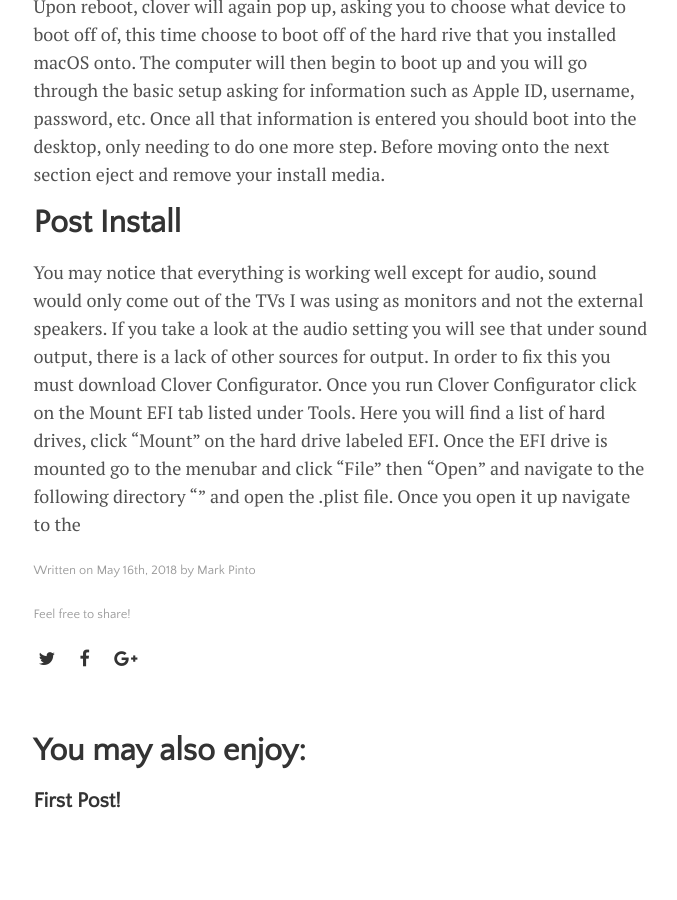
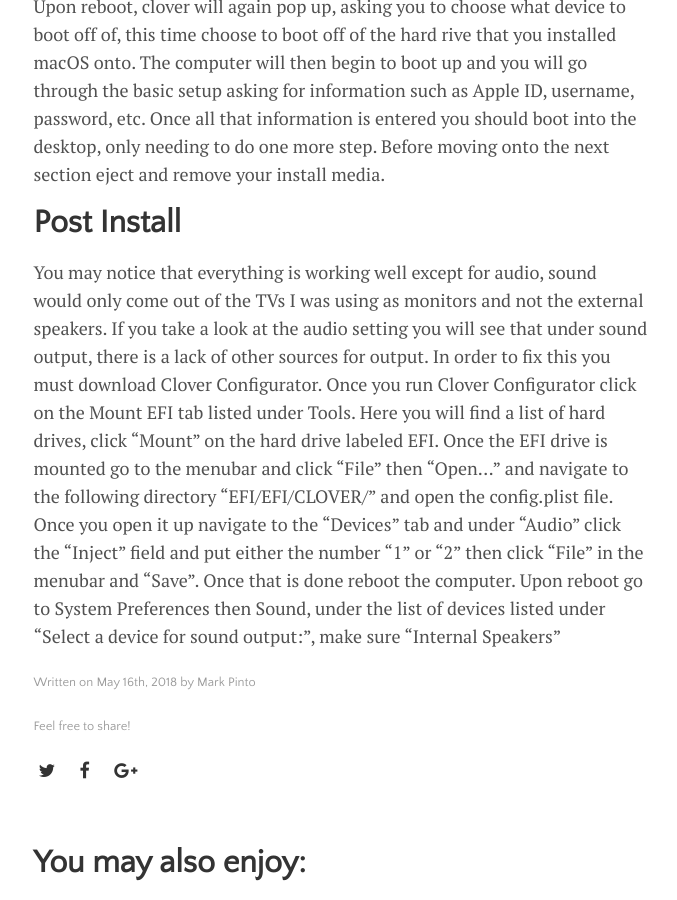
Before and after one commit to MarkPinto/MarkPinto.github.io, a Jekyll site: the page built from _posts/2018-05-16-Hackintoshing-My-PC.md, in a window 1280 px wide and 900 px high, scrolled down 8380 px. Shown: the whole window, without its empty margins (299-976 px from the left). Built offline with Jekyll 4.4.1, drawn with Linux system fonts in a browser that asks for light colours.

Commit message:
WIP Post

```diff
--- a/_posts/2018-05-16-Hackintoshing-My-PC.md
+++ b/_posts/2018-05-16-Hackintoshing-My-PC.md
@@ -151,4 +151,4 @@
 
 # Post Install
 
-You may notice that everything is working well except for audio, sound would only come out of the TVs I was using as monitors and not the external speakers. If you take a look at the audio setting you will see that under sound output, there is a lack of other sources for output. In order to fix this you must download Clover Configurator. Once you run Clover Configurator click on the Mount EFI tab listed under Tools. Here you will find a list of hard drives, click "Mount" on the hard drive labeled EFI. Once the EFI drive is mounted go to the menubar and click "File" then "Open" and navigate to the following directory "" and open the .plist file. Once you open it up navigate to the
+You may notice that everything is working well except for audio, sound would only come out of the TVs I was using as monitors and not the external speakers. If you take a look at the audio setting you will see that under sound output, there is a lack of other sources for output. In order to fix this you must download Clover Configurator. Once you run Clover Configurator click on the Mount EFI tab listed under Tools. Here you will find a list of hard drives, click "Mount" on the hard drive labeled EFI. Once the EFI drive is mounted go to the menubar and click "File" then "Open..." and navigate to the following directory "EFI/EFI/CLOVER/" and open the config.plist file. Once you open it up navigate to the "Devices" tab and under "Audio" click the "Inject" field and put either the number "1" or "2" then click "File" in the menubar and "Save". Once that is done reboot the computer. Upon reboot go to System Preferences then Sound, under the list of devices listed under "Select a device for sound output:", make sure "Internal Speakers"
```
